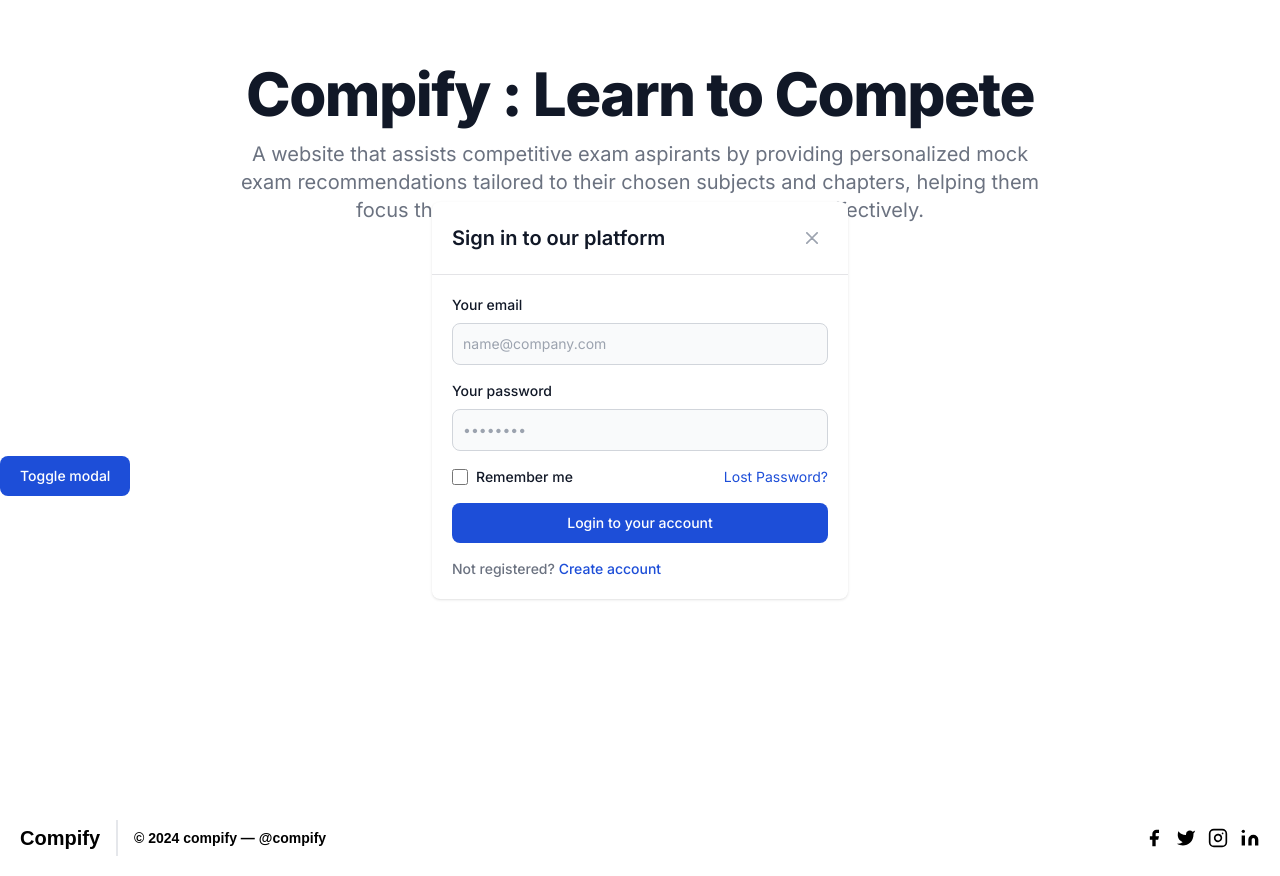
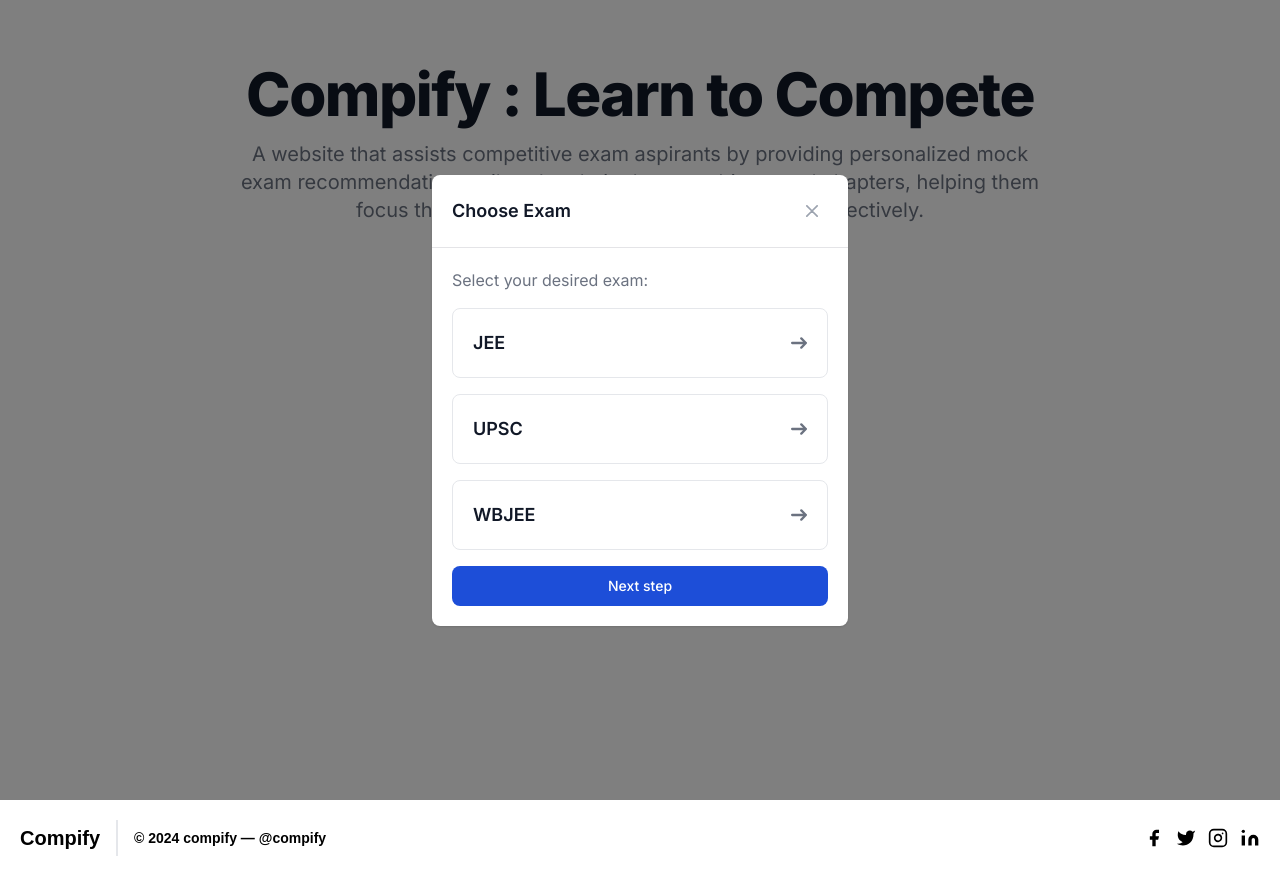
Before and after one commit to Dibs07/Compify, a Next.js app in the folder client/: page / in a window 1280 px wide. Built offline with nearby package versions, Linux system fonts and the light colour scheme.

Commit message:
modified:   client/app/(home)/page.tsx 	modified:   client/app/chat/page.tsx 	modified:   client/components/common/Chat/ChatCard.tsx 	modified:   client/components/common/Chat/ChatCards.tsx 	modified:   client/components/common/Chat/ChatModal.tsx 	deleted:    client/components/common/Login/login.tsx

```diff
--- a/client/app/(home)/page.tsx
+++ b/client/app/(home)/page.tsx
@@ -1,6 +1,5 @@
 import ChatModal from "@/components/common/Chat/ChatModal";
 import Hero from "@/components/common/Hero/hero";
-import LoginModal from "@/components/common/Login/login";
 import { Card } from "@/components/ui/card";
 import Image from "next/image";
 
@@ -9,7 +8,6 @@ export default function Home() {
     <main className="min-h-screen">
       <Hero/>
       <ChatModal/>
-      <LoginModal/>
     </main>
   );
 }
--- a/client/app/chat/page.tsx
+++ b/client/app/chat/page.tsx
@@ -1,3 +1,4 @@
+"use client"
 import ChatCard from '@/components/common/Chat/ChatCard'
 import ChatCards from '@/components/common/Chat/ChatCards'
 import ChatModal from '@/components/common/Chat/ChatModal'
@@ -10,7 +11,6 @@ const Chat = () => {
     <>
       <div>
         <ChatCards/>
-        <ChatModal/>
       </div>
     </>
   )
--- a/client/components/common/Chat/ChatCard.tsx
+++ b/client/components/common/Chat/ChatCard.tsx
@@ -3,13 +3,15 @@ import React from 'react';
 import './ChatCard.css';
 import { Button } from '@/components/ui/button';
 
-const ChatCard = ({ title, description }: {
+const ChatCard = ({ title, description,onClick }: {
     title: string;
     description: string;
+    onClick: any;
 }) => {
     return (
         <div
             className={`relative border border-black p-4 w-full h-48 max-w-xs mx-auto future-event-card`}
+            onClick={onClick}
         >
             <div className="flex flex-col items-center justify-center h-full">
                 <div className={`inria-sans-bold text-lg font-bold`}>
--- a/client/components/common/Chat/ChatCards.tsx
+++ b/client/components/common/Chat/ChatCards.tsx
@@ -1,7 +1,21 @@
-import React from 'react'
+"use client"
+import React, { useState } from 'react';
 import ChatCard from './ChatCard';
+import ChatModal from './ChatModal';
 
 const ChatCards = () => {
+    const [isModalOpen, setIsModalOpen] = useState(false);
+
+    const handleCardClick = (title:string) => {
+        if (title === 'PREPARE') {
+            setIsModalOpen(true);
+        }
+    };
+
+    const closeModal = () => {
+        setIsModalOpen(false);
+    };
+
     const cardsData = [
         {
             title: 'PREPARE',
@@ -16,19 +30,28 @@ const ChatCards = () => {
             description: 'Engage in discussions and share your knowledge with others.'
         }
     ];
+
     return (
-    <div className="mx-auto min-h-screen max-w-full md:px-20 ">
-   <div className="relative w-full ">
+        <div className="mx-auto min-h-screen max-w-full md:px-20">
+            <div className="relative w-full">
                 <div className="mx-auto max-w-full flex flex-col gap-10">
                     <div className="grid grid-cols-1 sm:grid-cols-2 lg:grid-cols-3 gap-8">
                         {cardsData.map((card, index) => (
-            <ChatCard key={index} title={card.title} description={card.description} />
+                            <ChatCard
+                                key={index}
+                                title={card.title}
+                                description={card.description}
+                                onClick={() => handleCardClick(card.title)}
+                            />
                         ))}
                     </div>
                 </div>
             </div>
+
+            {/* Render the ChatModal */}
+            {isModalOpen && <ChatModal onClose={closeModal} />}
         </div>
-  )
-}
+    );
+};
 
-export default ChatCards
+export default ChatCards;
--- a/client/components/common/Chat/ChatModal.tsx
+++ b/client/components/common/Chat/ChatModal.tsx
@@ -1,24 +1,10 @@
 "use client"
-import React, { useState } from 'react';
+import React from 'react';
 
-const ChatModal = () => {
-  const [isOpen, setIsOpen] = useState(false);
-
-  const toggleModal = () => {
-    setIsOpen(!isOpen);
-  };
-
+const ChatModal = ({ onClose }:{
+    onClose:any;
+}) => {
   return (
-    <>
-      <button
-        onClick={toggleModal}
-        className="block text-white bg-blue-700 hover:bg-blue-800 focus:ring-4 focus:outline-none focus:ring-blue-300 font-medium rounded-lg text-sm px-5 py-2.5 text-center dark:bg-blue-600 dark:hover:bg-blue-700 dark:focus:ring-blue-800"
-        type="button"
-      >
-        Toggle modal
-      </button>
-
-      {isOpen && (
     <div
       id="select-modal"
       tabIndex={-1}
@@ -32,7 +18,7 @@ const ChatModal = () => {
               Choose Exam
             </h3>
             <button
-                  onClick={toggleModal}
+              onClick={onClose}
               type="button"
               className="text-gray-400 bg-transparent hover:bg-gray-200 hover:text-gray-900 rounded-lg text-sm h-8 w-8 ms-auto inline-flex justify-center items-center dark:hover:bg-gray-600 dark:hover:text-white"
             >
@@ -165,8 +151,6 @@ const ChatModal = () => {
         </div>
       </div>
     </div>
-      )}
-    </>
   );
 };
 
--- a/client/components/common/Login/login.tsx
+++ /dev/null
@@ -1,132 +0,0 @@
-"use client"
-import React, { useState } from 'react';
-
-const LoginModal: React.FC = () => {
-
-
-
-  return (
-    <>
-
-
-
-
-        <div
-          id="authentication-modal"
-          tabIndex={-1}
-          aria-hidden="true"
-          className="fixed inset-0 z-50 flex items-center justify-center overflow-y-auto overflow-x-hidden"
-        >
-          <div className="relative p-4 w-full max-w-md max-h-full">
-            <div className="relative bg-white rounded-lg shadow dark:bg-gray-700">
-              <div className="flex items-center justify-between p-4 md:p-5 border-b rounded-t dark:border-gray-600">
-                <h3 className="text-xl font-semibold text-gray-900 dark:text-white">
-                  Sign in to our platform
-                </h3>
-                <button
-                  type="button"
-                  className="end-2.5 text-gray-400 bg-transparent hover:bg-gray-200 hover:text-gray-900 rounded-lg text-sm w-8 h-8 ms-auto inline-flex justify-center items-center dark:hover:bg-gray-600 dark:hover:text-white"
-                >
-                  <svg
-                    className="w-3 h-3"
-                    aria-hidden="true"
-                    xmlns="http://www.w3.org/2000/svg"
-                    fill="none"
-                    viewBox="0 0 14 14"
-                  >
-                    <path
-                      stroke="currentColor"
-                      strokeLinecap="round"
-                      strokeLinejoin="round"
-                      strokeWidth="2"
-                      d="m1 1 6 6m0 0 6 6M7 7l6-6M7 7l-6 6"
-                    />
-                  </svg>
-                  <span className="sr-only">Close modal</span>
-                </button>
-              </div>
-
-              <div className="p-4 md:p-5">
-                <form className="space-y-4" action="#">
-                  <div>
-                    <label
-                      htmlFor="email"
-                      className="block mb-2 text-sm font-medium text-gray-900 dark:text-white"
-                    >
-                      Your email
-                    </label>
-                    <input
-                      type="email"
-                      name="email"
-                      id="email"
-                      className="bg-gray-50 border border-gray-300 text-gray-900 text-sm rounded-lg focus:ring-blue-500 focus:border-blue-500 block w-full p-2.5 dark:bg-gray-600 dark:border-gray-500 dark:placeholder-gray-400 dark:text-white"
-                      placeholder="name@company.com"
-                      required
-                    />
-                  </div>
-                  <div>
-                    <label
-                      htmlFor="password"
-                      className="block mb-2 text-sm font-medium text-gray-900 dark:text-white"
-                    >
-                      Your password
-                    </label>
-                    <input
-                      type="password"
-                      name="password"
-                      id="password"
-                      placeholder="••••••••"
-                      className="bg-gray-50 border border-gray-300 text-gray-900 text-sm rounded-lg focus:ring-blue-500 focus:border-blue-500 block w-full p-2.5 dark:bg-gray-600 dark:border-gray-500 dark:placeholder-gray-400 dark:text-white"
-                      required
-                    />
-                  </div>
-                  <div className="flex justify-between">
-                    <div className="flex items-start">
-                      <div className="flex items-center h-5">
-                        <input
-                          id="remember"
-                          type="checkbox"
-                          className="w-4 h-4 border border-gray-300 rounded bg-gray-50 focus:ring-3 focus:ring-blue-300 dark:bg-gray-600 dark:border-gray-500 dark:focus:ring-blue-600 dark:ring-offset-gray-800 dark:focus:ring-offset-gray-800"
-                          required
-                        />
-                      </div>
-                      <label
-                        htmlFor="remember"
-                        className="ms-2 text-sm font-medium text-gray-900 dark:text-gray-300"
-                      >
-                        Remember me
-                      </label>
-                    </div>
-                    <a
-                      href="#"
-                      className="text-sm text-blue-700 hover:underline dark:text-blue-500"
-                    >
-                      Lost Password?
-                    </a>
-                  </div>
-                  <button
-                    type="submit"
-                    className="w-full text-white bg-blue-700 hover:bg-blue-800 focus:ring-4 focus:outline-none focus:ring-blue-300 font-medium rounded-lg text-sm px-5 py-2.5 text-center dark:bg-blue-600 dark:hover:bg-blue-700 dark:focus:ring-blue-800"
-                  >
-                    Login to your account
-                  </button>
-                  <div className="text-sm font-medium text-gray-500 dark:text-gray-300">
-                    Not registered?{' '}
-                    <a
-                      href="#"
-                      className="text-blue-700 hover:underline dark:text-blue-500"
-                    >
-                      Create account
-                    </a>
-                  </div>
-                </form>
-              </div>
-            </div>
-          </div>
-        </div>
-
-    </>
-  );
-};
-
-export default LoginModal;
```
Lines whose indentation alone changed are shown as unchanged.
